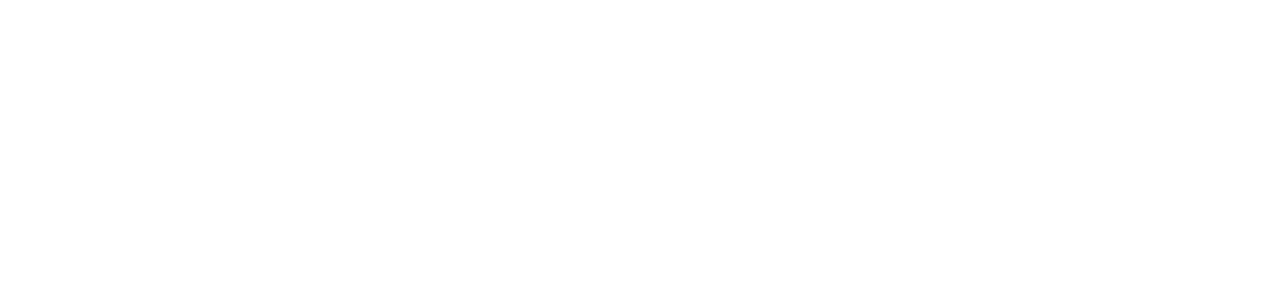
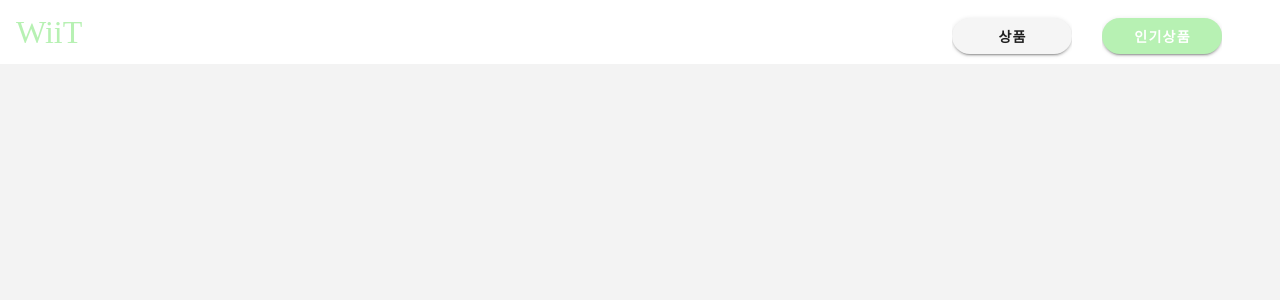
Before and after one commit to Deumjubukeo/WiiT-WEB, a Vue app: page /popular in a window 1280 px wide. Shown: the top 300 px of the page. Built offline with nearby package versions, Linux system fonts and the light colour scheme.

Commit message:
feat :: popular page

```diff
--- a/src/api/axios.js
+++ b/src/api/axios.js
@@ -1,10 +1,10 @@
 import axios from 'axios';
 import token from '@/lib/token';
 import { REQUEST_TOKEN_KEY, ACCESS_TOKEN_KEY } from "@/constants/token.constants";
-import CONFIG from "@/config/config.json";
+// import CONFIG from "@/config/config.json";
 
 export const apiClient = axios.create({
-  baseURL: CONFIG.serverUrl,
+  baseURL: "",
   headers: {
     [REQUEST_TOKEN_KEY]: `Bearer ${token.getToken(ACCESS_TOKEN_KEY)}`,
   },
--- a/src/components/header/header.vue
+++ b/src/components/header/header.vue
@@ -1,8 +1,32 @@
 <template>
   <v-app>
-      <v-app-bar :elevation="0" style="display: flex; flex-direction: row-reverse; background-color:#fff">
-        <v-app-bar-title>상품</v-app-bar-title>
-        <v-app-bar-title>인기상품</v-app-bar-title>
+    <v-app-bar
+      :elevation="0"
+      style="display: flex; justify-content: space-between; background-color: #fff; width: 100%;"
+    >
+      <template>
+        <h4 id="logo">WiiT</h4>
+      </template>
+      <div class="buttonBox">
+        <v-app-bar-title>
+          <v-btn
+            rounded="xl"
+            :class="{ active: $route.path === '/' }"
+            @click="$router.push('/')"
+          >
+            상품
+          </v-btn>
+        </v-app-bar-title>
+        <v-app-bar-title>
+          <v-btn
+            rounded="xl"
+            :class="{ active: $route.path === '/popular' }"
+            @click="$router.push('/popular')"
+          >
+            인기상품
+          </v-btn>
+        </v-app-bar-title>
+      </div>
     </v-app-bar>
   </v-app>
 </template>
@@ -18,5 +42,44 @@
   min-height: auto !important;
   height: 20% !important;
 }
-
+.v-toolbar__content {
+  width: 100%;
+  display: flex;
+  justify-content: space-between;
+}
+.v-toolbar__title {
+  width: 100px;
+  height: 100%;
+}
+.v-app-bar-title__content {
+  width: 120px;
+  height: 100%;
+  display: flex;
+  align-items: center;
+}
+.buttonBox {
+  display: flex;
+  gap: 50px;
+  width: 25%;
+  height: 100%;
+  align-items: center;
+}
+#logo {
+  color: var(--Primary2, #b7f1b3);
+  display: flex;
+  justify-content: center;
+  font-family: "Cafe24 Decozoo";
+  font-size: 32px;
+  font-style: normal;
+  font-weight: 400;
+  line-height: normal;
+}
+.v-btn{
+  font-weight: bold;
+}
+.theme--light.v-btn.v-btn--has-bg.active{
+  background-color:  #b7f1b3;
+  color: #fff;
+  font-weight: bold;
+}
 </style>
--- a/src/components/product/product.vue
+++ b/src/components/product/product.vue
@@ -9,12 +9,12 @@
         v-for="(product, index) in products"
         :key="index"
       >
-        <v-card class="product-card" style="width: 100%; height: 20rem;" >
+        <v-card class="product-card rounded-xl" hover style="width: 100%; height: 20rem;" >
           <v-img :src="product.image" height="60%"></v-img>
           <v-card-title>{{ product.title }}</v-card-title>
           <v-card-subtitle>{{ product.content }}</v-card-subtitle>
           <v-card-text>
-            <div class="price">{{ product.prize }}원</div>
+            <div class="price">{{ product.prize }} POINT</div>
           </v-card-text>
         </v-card>
       </v-col>
@@ -42,7 +42,8 @@
   }
 
   .price {
-    font-weight: bold;
-    color: #4caf50;
+    font-size: 1.7rem;
+    font-weight: bolder;
+    color: #F1B3B3;
   }
   </style>
--- a/src/router/index.js
+++ b/src/router/index.js
@@ -2,7 +2,7 @@
 import Router from 'vue-router';
 import Home from '@/view/home/home.vue';
 import LoginPage from '@/view/auth/login.vue';
-
+import popular from '@/view/popular/popular.vue';
 Vue.use(Router);
 
 export const router = new Router({
@@ -16,5 +16,9 @@
       path: '/',
       component: Home,
     },
+    {
+      path: '/popular',
+      component: popular,
+    },
   ],
 });
--- /dev/null
+++ b/src/view/popular/popular.vue
@@ -0,0 +1,29 @@
+<template>
+    <v-main style="background-color: #F3F3F3;" >
+        <Header></Header>
+        <v-main  class="home-container">
+
+        </v-main>
+    </v-main>
+</template>
+
+<script>
+import Header from '@/components/header/header.vue';
+export default{
+    name:"PopularPage",
+    components:{
+        Header,
+    }
+}
+</script>
+
+
+<style>
+.home-container {
+  min-width: 300px;
+  height: 100vh;
+  margin-top: 10px;
+  padding: 2rem !important;
+
+}
+</style>
```
Lines whose indentation alone changed are shown as unchanged.
